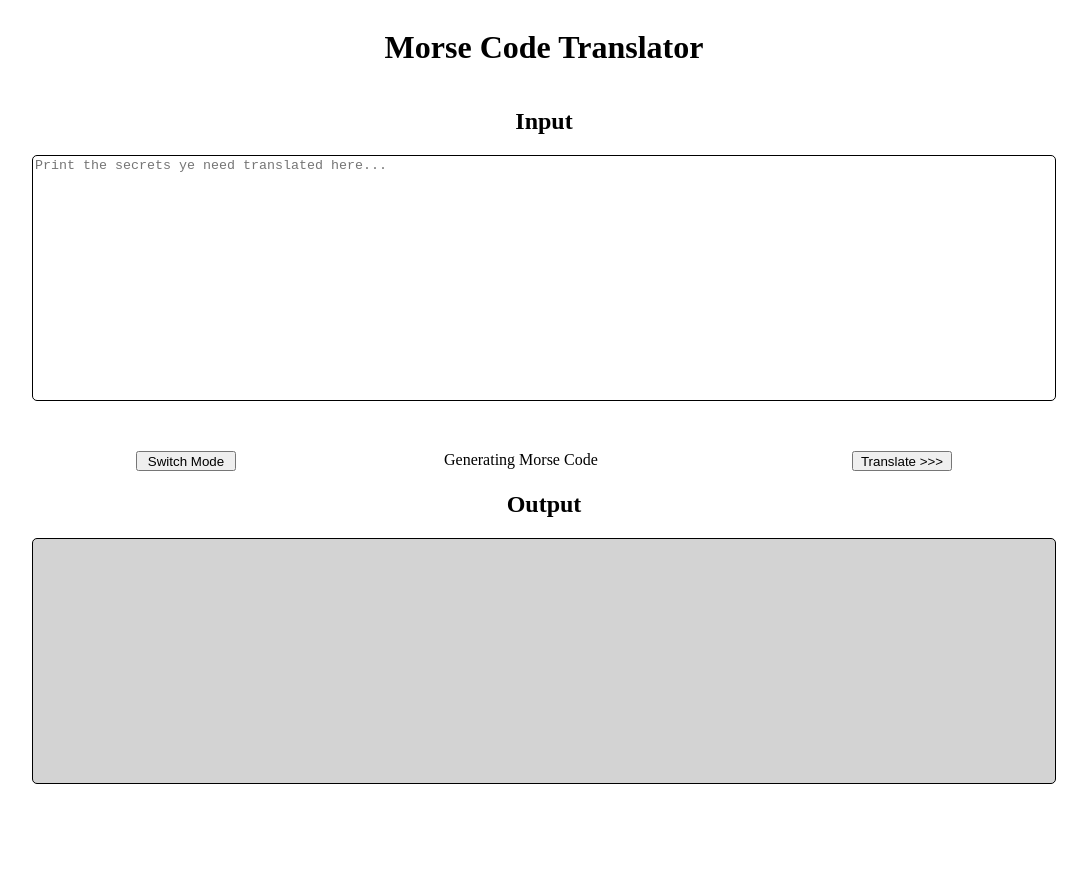
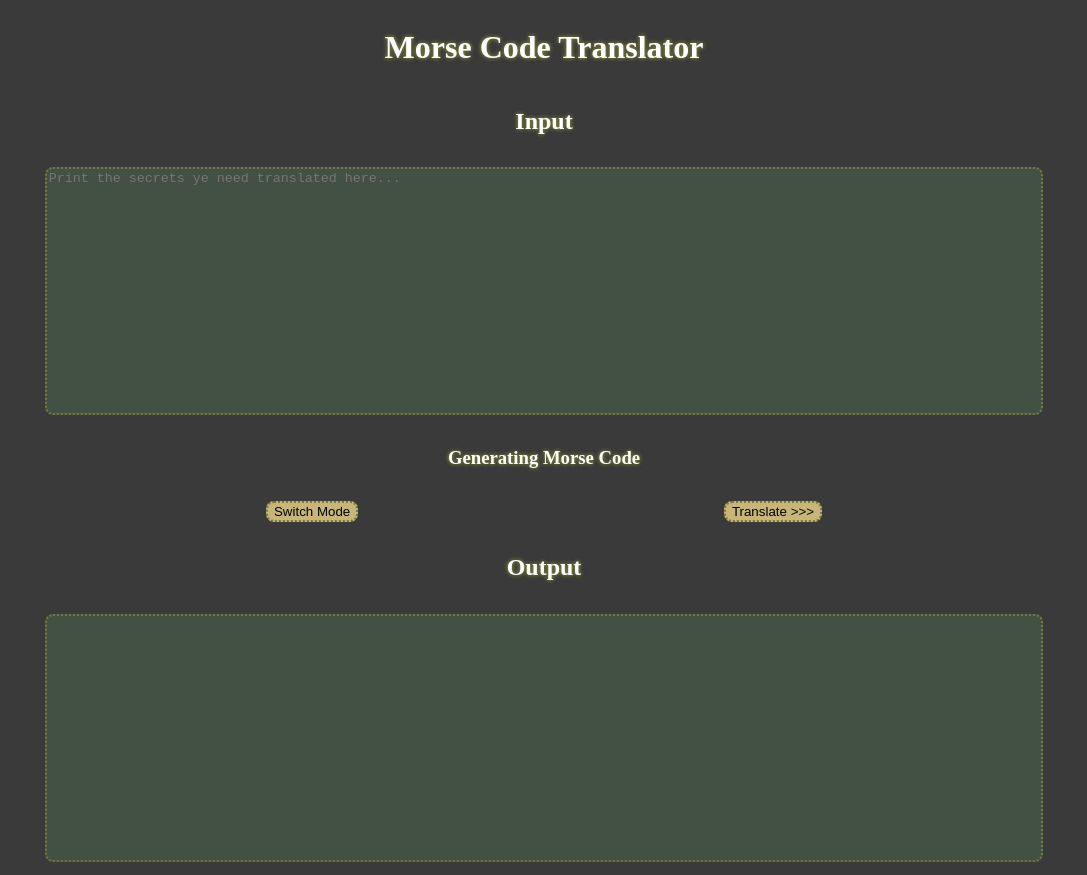
Before and after one commit to JSpeechY/morse-code-translator, a website: page index.html in a window 1280 px wide. Both pictures are taken after a click on the button "Switch Mode". Shown: the whole page, without its empty margins (96-1183 px from the left). Before the commit the page ends 800 px from the top, so only its background shows below. Drawn offline with Linux system fonts and the light colour scheme.

Commit message:
Updated styling, added tests, still working on getting the tests to work

```diff
--- /dev/null
+++ b/_palette.scss
@@ -0,0 +1,7 @@
+$colors: (
+    "primary": #425144,
+    "secondary": #767a3a,
+    "tertiary": #c9b576,
+    "quarternary": #3a3a3a,
+    "quinary": #ffffff,
+);
--- /dev/null
+++ b/_typography.scss
@@ -0,0 +1,39 @@
+@use "palette";
+
+$primary-font: "Shatter";
+$secondary-font: sans-serif;
+
+h1,
+h2,
+h3,
+h4,
+h5,
+h6 {
+    font-family: $primary-font;
+
+    color: map-get(palette.$colors, "quinary");
+    text-shadow: 0 0 0.25rem map-get(palette.$colors, "secondary"),
+        0 0 0.25rem map-get(palette.$colors, "secondary");
+    list-style: none;
+}
+
+h1 {
+    font-size: 2rem;
+}
+
+.container {
+    &_Input {
+        color: map-get(palette.$colors, "quinary");
+    }
+    &_Output {
+        color: map-get(palette.$colors, "quinary");
+    }
+}
+
+p,
+a,
+li {
+    font-family: $secondary-font;
+    color: white;
+    list-style: none;
+}
--- /dev/null
+++ b/babel.config.js
@@ -0,0 +1,3 @@
+module.exports = {
+    presets: [["@babel/preset-env", { targets: { node: "current" } }]],
+};
--- a/index.html
+++ b/index.html
@@ -11,24 +11,25 @@
 </head>
 
 <body>
-    <div class="wrapper">
-        <header class="wrapper_Header">
+    <div class="wrapper ">
+        <header class="header">
             <h1>Morse Code Translator</h1>
         </header>
-        <div class="wrapper_Container">
-            <h2 class="wrapper_Text">Input</h2>
-            <textarea style="resize: none;" class="wrapper_Input" type="text"
+        <div class="container">
+            <h2 class="container_Text">Input</h2>
+            <textarea style="resize: none;" class="container_Input border" type="text"
                 placeholder="Print the secrets ye need translated here..."></textarea>
 
         </div>
-        <div class="wrapper_Container--buttons">
-            <button class="wrapper_Button wrapper_Button-Mode">Switch Mode</button>
-            <span class=wrapper_Container_Mode>Decoding morse...</span>
-            <button class="wrapper_Button-Generate wrapper_Button" type="submit">Translate >>></button>
+        <h3 class="wrapper_Text">Decoding morse...</h3>
+        <div class="buttonsContainer">
+            <button class="buttonsContainer_Button buttonsContainer_Button-Switch border">Switch Mode</button>
+            <button class="buttonsContainer_Button-Generate buttonsContainer_Button border" type="submit">Translate
+                >>></button>
         </div>
-        <div class="wrapper_Container">
-            <h2 class="wrapper_Text">Output</h2>
-            <textarea style="resize: none;" class="wrapper_Output" readonly></textarea>
+        <div class="container">
+            <h2 class="container_Text">Output</h2>
+            <textarea class="container_Output border" readonly></textarea>
         </div>
     </div>
 </body>
--- a/index.js
+++ b/index.js
@@ -1,4 +1,4 @@
-const ref = {
+export const ref = {
     ".-": "a",
     "-...": "b",
     "-.-.": "c",
@@ -42,49 +42,44 @@ const ref = {
     "..--..": "?",
 };
 
-const ref2 = Object.fromEntries(Object.entries(ref).map((a) => a.reverse()));
-
-console.log(ref);
-console.log(ref2);
-console.log(Object.entries(ref2).join(","));
-
-// create a function where a string which is a sentence is converted into morse code
-// create a function where a string of morse code is converted into a sentence
+export const ref2 = Object.fromEntries(
+    Object.entries(ref).map((a) => a.reverse())
+);
 
 const outputText = [];
 
-const translate = (inputText) => {
+export const translate = (inputText) => {
     const arr = inputText.toLowerCase().split("");
     const output = arr.map((character) => ref2[character]);
     const final = output.join(" ");
-    console.log(final);
     return final;
 };
 
-translate("I like you do you like me?");
-
-const decode = (morseCode) => {
+export const decode = (morseCode) => {
     const arr = morseCode.split(" ");
     const output = arr.map((index) => ref[index]);
     const final = output.join("");
-
     return final;
 };
 
-decode(
-    ".. / .-.. .. -.- . / -.-- --- ..- / -.. --- / -.-- --- ..- / .-.. .. -.- . / -- . ··--··"
+const outputField = document.querySelector(".container_Output");
+const inputField = document.querySelector(".container_Input");
+const buttonGenerate = document.querySelector(
+    ".buttonsContainer_Button-Generate"
 );
-
-const outputField = document.querySelector(".wrapper_Output");
-const inputField = document.querySelector(".wrapper_Input");
-const buttonGenerate = document.querySelector(".wrapper_Button-Generate");
-const buttonChangeMode = document.querySelector(".wrapper_Button-Mode");
-const modeIndicator = document.querySelector(".wrapper_Container_Mode");
+const buttonSwitchMode = document.querySelector(
+    ".buttonsContainer_Button-Switch"
+);
+const modeIndicator = document.querySelector(".wrapper_Text");
 let mode = false;
 
-const changeMode = (event) => {
+const switchMode = (event) => {
     event.preventDefault();
     mode = !mode;
+    let tmp = outputField.value;
+    outputField.innerHTML = inputField.value;
+    inputField.value = tmp;
+
     if (mode === false) {
         return (modeIndicator.innerHTML = "Decoding Morse");
     } else {
@@ -102,4 +97,4 @@ const generateOutput = (event) => {
 };
 
 buttonGenerate.addEventListener("click", generateOutput);
-buttonChangeMode.addEventListener("click", changeMode);
+buttonSwitchMode.addEventListener("click", switchMode);
--- /dev/null
+++ b/index.test.js
@@ -0,0 +1,37 @@
+import { decode, translate } from "./index";
+
+describe("Unit Testing for Morse Code Translator", () => {
+    it("Should correctly decode morse into numbers and the Latin alphabet", () => {
+        expect(
+            decode("-- -.-- / -. .- -- . / .. ... / -... --- .-. .- -")
+        ).toBe("My nAme is boRat");
+        expect(
+            decode("my naMe iS jEFf").toBe(
+                "-- -.-- / -. .- -- . / .. ... / .--- . ..-. ..-."
+            )
+        );
+        expect(
+            decode("1234567890whisKYTangofoxtrot").toBe(
+                ".---- ..--- ...-- ....- ..... -.... --... ---.. ----. ----- .-- .... .. ... -.- -.-- - .- -. --. --- ..-. --- -..- - .-. --- -"
+            )
+        );
+    });
+    it("Should correctly translate numbers and the Latin alphabet into morse"),
+        () => {
+            expect(
+                translate("my name is borat").toBe(
+                    "-- -.-- / -. .- -- . / .. ... / -... --- .-. .- -"
+                )
+            );
+            expect(
+                translate(
+                    "-- -.-- / -. .- -- . / .. ... / .--- . ..-. ..-."
+                ).toBe("my name is jeff")
+            );
+            expect(
+                translate(
+                    ".---- ..--- ...-- ....- ..... -.... --... ---.. ----. ----- .-- .... .. ... -.- -.-- - .- -. --. --- ..-. --- -..- - .-. --- -"
+                ).toBe("1234567890whiskytangofoxtrot")
+            );
+        };
+});
--- a/styles.scss
+++ b/styles.scss
@@ -1,51 +1,75 @@
+@use "typography";
+@use "palette";
+
+::selection {
+    background-color: hotpink;
+}
+
 body {
+    display: flex;
+    justify-content: center;
+    color: white;
+    background-color: map-get(palette.$colors, "quarternary");
+    height: 100vh;
+    & * > textarea {
+        background: map-get(palette.$colors, "primary");
+        resize: none;
+        border: none;
+        outline: none;
+    }
+}
+
+.wrapper {
+    display: flex;
+    flex-direction: column;
+    align-items: center;
+
+    width: 80vw;
+    grid-template-columns: repeat(1, 1fr);
+}
+
+.header {
     display: flex;
     justify-content: center;
 }
 
-.wrapper {
-    &_Header {
-        display: flex;
-        justify-content: center;
-    }
+.container {
+    display: flex;
+    width: 100%;
+    flex-direction: column;
+    text-align: center;
 
-    display: grid;
-    width: 80vw;
-    grid-template-columns: repeat(1, 1fr);
-    &_Button {
-        height: 20px;
-        width: 100px;
+    &_Input {
+        height: 30vh;
     }
 
     &_Output {
-        background-color: lightgray;
-        border: 1px solid black;
-        border-radius: 5px;
         height: 30vh;
         display: flex;
         justify-content: left;
     }
+}
 
-    &_Input {
-        border: 1px solid black;
-        border-radius: 5px;
-        height: 30vh;
+.buttonsContainer {
+    &_Button {
+        background: map-get(palette.$colors, "tertiary");
     }
 
-    &_Container {
-        display: flex;
-        width: 100%;
-        flex-direction: column;
-        text-align: center;
+    display: flex;
+    width: 90%;
+    justify-content: space-around;
+}
 
-        &--buttons {
-            display: flex;
-            justify-content: space-around;
-            padding-top: 50px;
-        }
+.border {
+    border: 2px dotted map-get(palette.$colors, "secondary");
+    border-radius: 8px;
+    margin: 0.8rem;
 
-        &_Mode {
-            width: 200px;
-        }
+    &:hover {
+        cursor: crosshair;
+        border: solid map-get(palette.$colors, "secondary");
+        box-shadow: inset 0 0 0.5em map-get(palette.$colors, "secondary"),
+            inset 0 0 0.5em map-get(palette.$colors, "secondary");
+        transition: box-shadow 0.2s ease-in;
     }
 }
```
Also changed, not shown: package.json (+230 -1 lines), styles.css, 1 other file.
